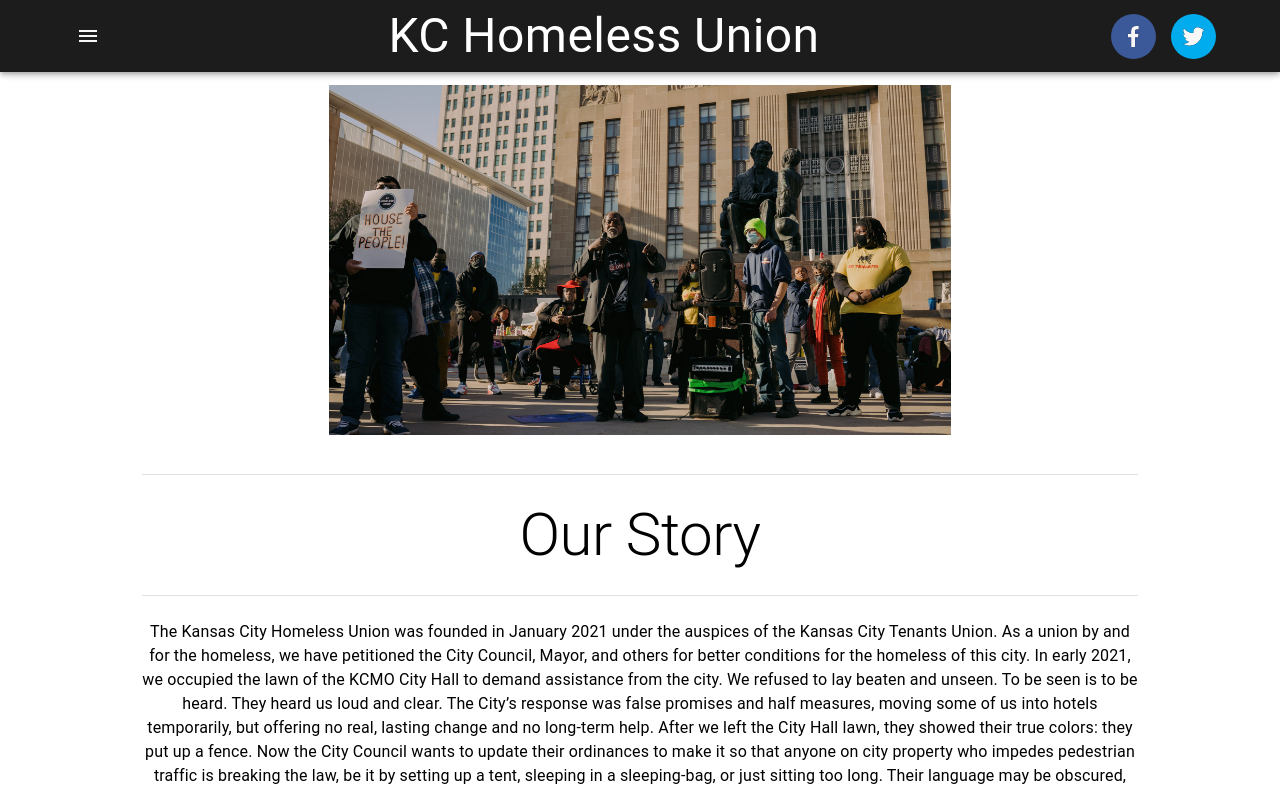
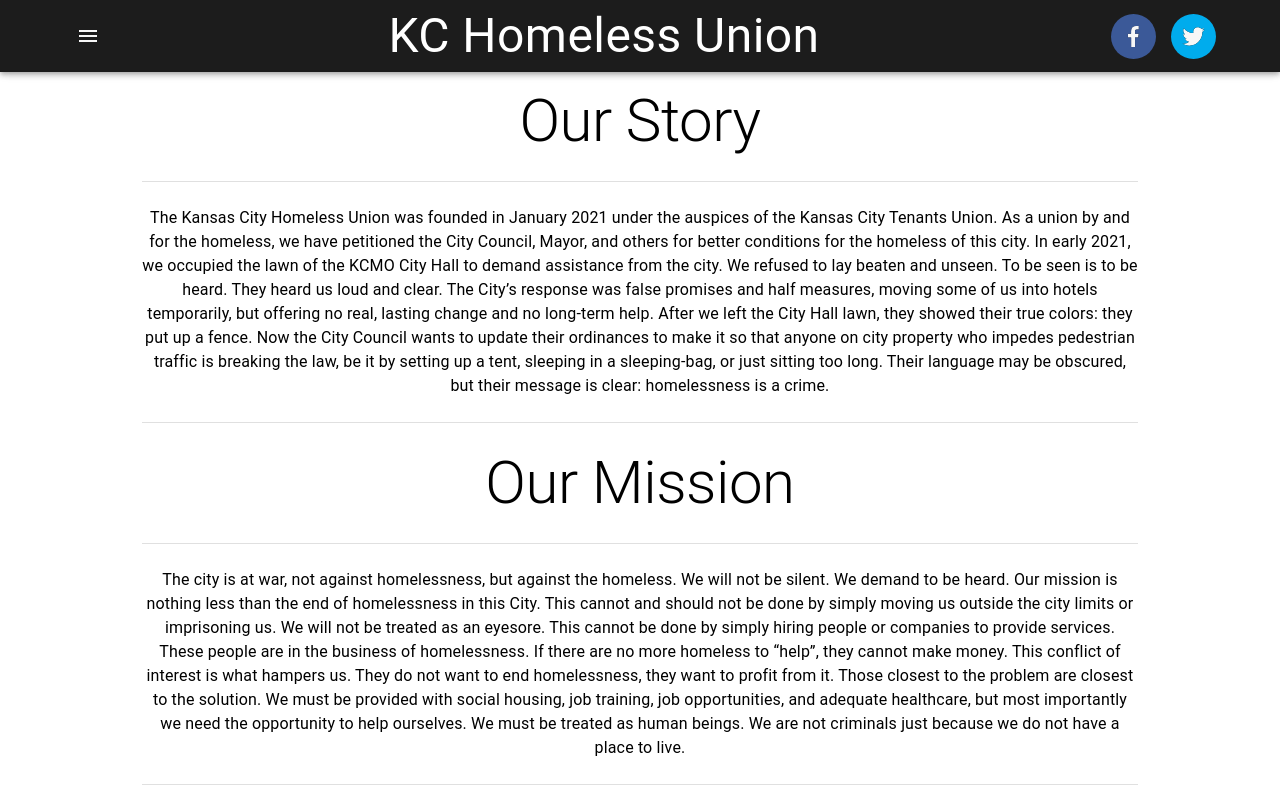
Before and after one commit to Kansas-City-Homeless-Union/Kansas-City-Homeless-Union.github.io, a React (Create React App) app: page / in a window 1280 px wide. Shown: the top 791 px of the page. Built offline with nearby package versions, Linux system fonts and the light colour scheme.

Commit message:
pulled pics

```diff
--- a/src/components/Homepage/Homepage.tsx
+++ b/src/components/Homepage/Homepage.tsx
@@ -7,12 +7,13 @@
 const Homepage = () => {
   return (
       <Stack gap={3}  divider={<Divider orientation="horizontal" flexItem />} >
-          <ImgWithCaption
+          {/* Swap this with somethign we have rights to */}
+          {/* <ImgWithCaption
               src={stopTheSweepRally}
               caption=""
               alt="Stop the Sweep Rally at City Hall"
               styleOverride={{ maxHeight: 350, maxWidth: "90%", marginBottom: 15 }}
-          />
+              /> */}
           <Typography variant="h2">Our Story</Typography>
           <Typography>
               The Kansas City Homeless Union was founded in January 2021 under the auspices of the Kansas City Tenants Union. As a union by and for the homeless, we have petitioned the City Council, Mayor, and others for better conditions for the homeless of this city.
--- a/src/components/WhoWeAre/WhoWeAre.tsx
+++ b/src/components/WhoWeAre/WhoWeAre.tsx
@@ -36,6 +36,7 @@
             placerat libero aliquam in.
           </Typography>
         </div>
+        {/* Swap with something we have rights to */}
         <ImgWithCaption
             src={stopTheSweepRally}
             caption="Stop the Sweep Rally at City Hall"
@@ -54,6 +55,7 @@
         libero aliquam in.
       </Typography>
       <ResponsiveContainer>
+          {/* Same */}
           <ImgWithCaption
               src={bothMayorQs}
               caption="Mayor Qadhafi speaking to Mayor Quinton Lucas"
@@ -78,6 +80,7 @@
           eleifend massa. Donec nisi lectus, tristique eget commodo a, luctus ac
           lectus.
         </Typography>
+        {/* Same  */}
         <ImgWithCaption src={kchuCityHall} caption="KCHU at City Hall" />
       </ResponsiveContainer>
     </div>
```
Lines whose indentation alone changed are shown as unchanged.
